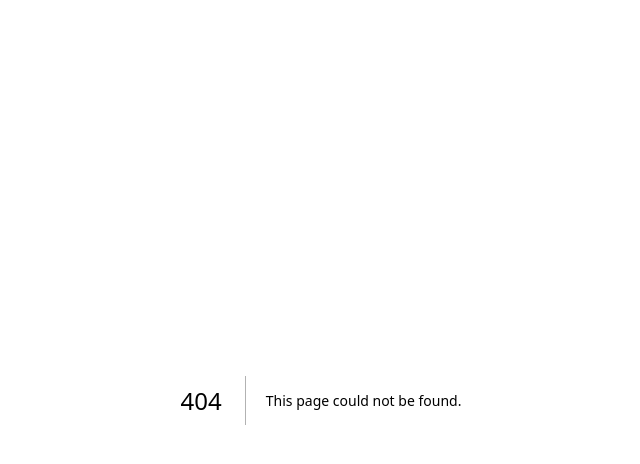
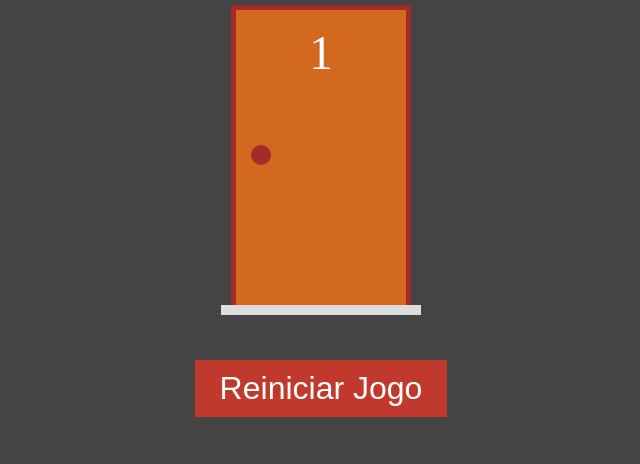
Before and after one commit to neanderdev/projeto-nextjs-portas, a Next.js app: page /jogo/1/1 in a window 1280 px wide. Before the commit this address had no page. Shown: the top 464 px of the page, without its empty margins (319-959 px from the left). Built offline with nearby package versions, Linux system fonts and the light colour scheme.

Commit message:
Usando Router

```diff
--- a/src/functions/portas.ts
+++ b/src/functions/portas.ts
@@ -1,9 +1,12 @@
 import ModelPorta from "../model/porta";
 
-export function criarPortas(qtde: number, selecionada: number): ModelPorta[] {
+export function criarPortas(
+  qtde: number,
+  portaComPresente: number
+): ModelPorta[] {
   return Array.from({ length: qtde }, (_, i) => {
     const numero = i + 1;
-    const temPresente = numero === selecionada;
+    const temPresente = numero === portaComPresente;
 
     return new ModelPorta(numero, temPresente);
   });
--- a/src/pages/jogo.tsx
+++ b/src/pages/jogo/[portas]/[temPresente].tsx
@@ -1,14 +1,25 @@
 import Link from 'next/link';
-import { useState } from 'react';
+import { useRouter } from 'next/router';
+import { useEffect, useState } from 'react';
 
-import styles from '../styles/Jogo.module.css';
+import styles from '../../../styles/Jogo.module.css';
 
-import Porta from '../components/Porta';
+import Porta from '../../../components/Porta';
 
-import { atualizarPortas, criarPortas } from '../functions/portas';
+import ModelPorta from '../../../model/porta';
+import { atualizarPortas, criarPortas } from '../../../functions/portas';
 
 export default function Jogo() {
-    const [portas, setPortas] = useState(criarPortas(10, 2));
+    const router = useRouter();
+
+    const [portas, setPortas] = useState<ModelPorta[]>([]);
+
+    useEffect(() => {
+        const portas = Number(router.query.portas);
+        const temPresente = Number(router.query.temPresente);
+
+        setPortas(criarPortas(portas, temPresente));
+    }, [router?.query]);
 
     function renderizarPortas() {
         return portas.map(porta => {
--- a/src/styles/Jogo.module.css
+++ b/src/styles/Jogo.module.css
@@ -3,7 +3,6 @@
   flex-direction: column;
   justify-content: center;
   align-items: center;
-  height: 100vh;
 }
 
 .portas {
```
